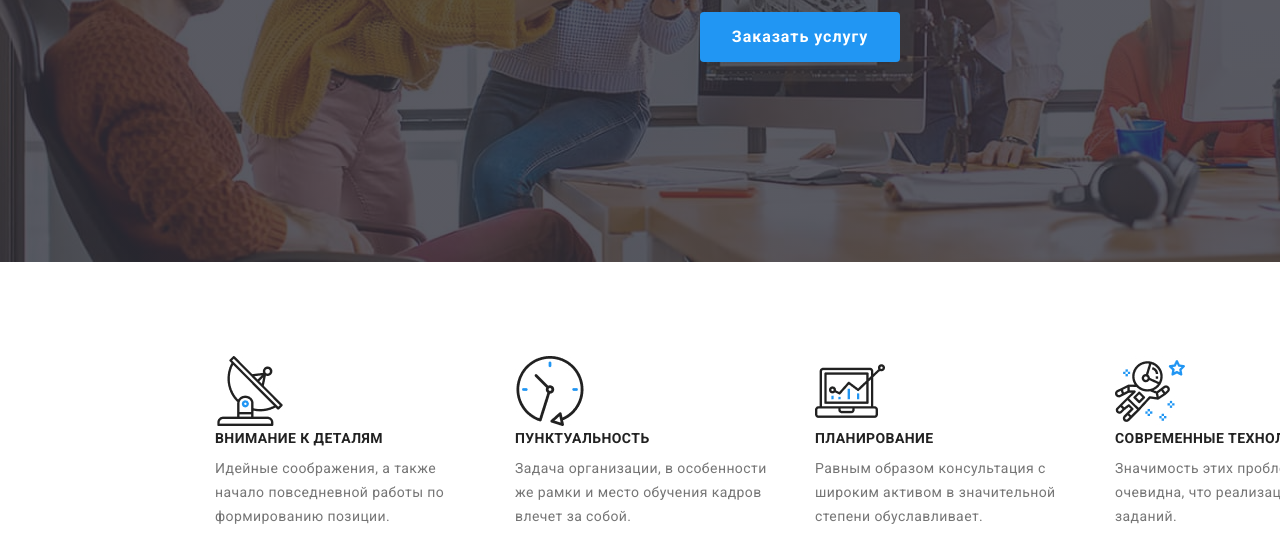
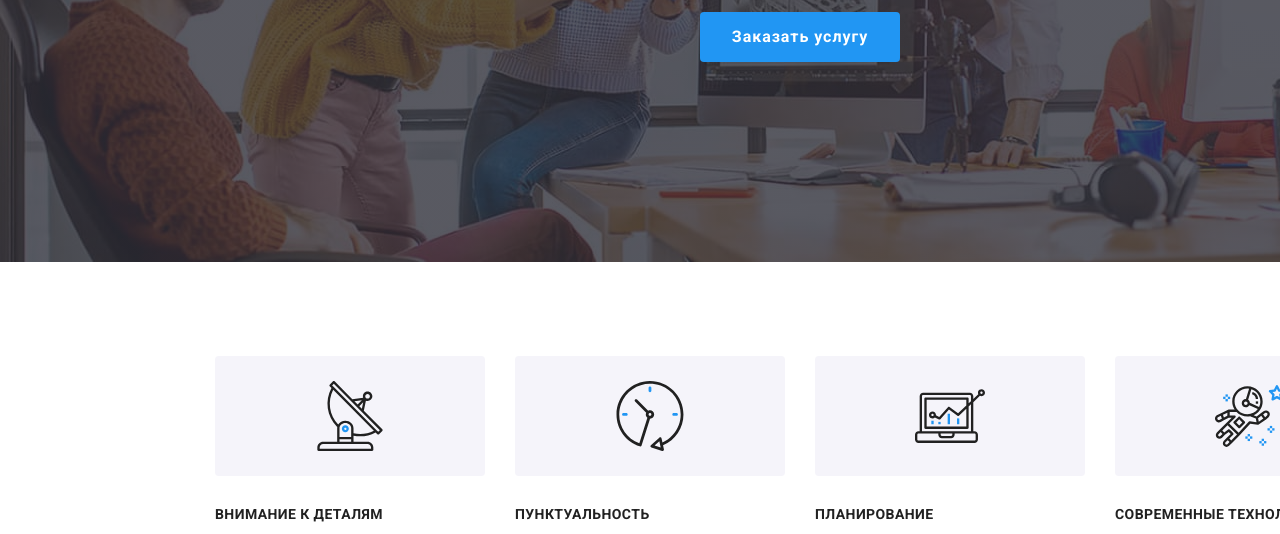
Before and after one commit to Valeriia789/goit-markup-hw-03, a plain HTML site: page index.html in a window 1280 px wide. Shown: the part 418-952 px from the top of the page. Drawn offline with nearby package versions, Linux system fonts and the light colour scheme.

Commit message:
feachers svg

```diff
--- a/css/styles.css
+++ b/css/styles.css
@@ -230,7 +230,9 @@ margin-right: 50px;
 .features-container {
   width: 1200px;
 
+  display: flex;
   align-items: center;
+  flex-wrap: wrap;
 
   margin-left: auto;
   margin-right: auto;
@@ -242,19 +244,54 @@ margin-right: 50px;
 }
 
 .features-list {
-  display: flex;
+  display: inline-flex;
   flex-wrap: wrap;
 
   margin-top: 0px;
   margin-bottom: 30px;
 }
 
-.features-list .feachers-items + .feachers-items {
+.features-list .feachers-item + .feachers-item {
   margin-left: 30px;
 }
 
-.feachers-items {
+.feachers-item {
+  display: block;
+  align-items: center;
   width: 270px;
+}
+
+.feachers-item::before {
+  display: block;
+
+  height: 120px;
+  width: 270px;
+
+  margin-top: 0px;
+  margin-bottom: 30px;
+
+  border-radius: 4px;
+  content: "";
+  background-size: initial;
+  background-repeat: no-repeat;
+  background-position: center;
+  background-color: var(--section-background-color);
+}
+
+.icon-antenna::before {
+  background-image: url(../images/1antenna.svg);
+}
+
+.icon-clock::before {
+  background-image: url(../images/2clock.svg);
+}
+
+.icon-diagram::before {
+  background-image: url(../images/3diagram.svg);
+}
+
+.icon-astronaut::before {
+  background-image: url(../images/4astronaut.svg);
 }
 
 .features-title {
--- a/index.html
+++ b/index.html
@@ -45,32 +45,28 @@
       <section class="features">
         <div class="features-container">
           <ul class="features-list">
-            <li class="feachers-items">
-              <img src="./images/antenna1.jpg" width="70" height="70" alt="" />
+            <li class="feachers-item icon-antenna">
               <h2 class="features-title">Внимание к деталям</h2>
               <p class="features-text">
                 Идейные соображения, а также начало повседневной работы по формированию позиции.
               </p>
             </li>
 
-            <li class="feachers-items">
-              <img src="./images/clock1.jpg" width="70" height="70" alt="" />
+            <li class="feachers-item icon-clock">
               <h2 class="features-title">Пунктуальность</h2>
               <p class="features-text">
                 Задача организации, в особенности же рамки и место обучения кадров влечет за собой.
               </p>
             </li>
 
-            <li class="feachers-items">
-              <img src="./images/diagram1.jpg" width="70" height="70" alt="" />
+            <li class="feachers-item icon-diagram">
               <h2 class="features-title">Планирование</h2>
               <p class="features-text">
                 Равным образом консультация с широким активом в значительной степени обуславливает.
               </p>
             </li>
 
-            <li class="feachers-items">
-              <img src="./images/astronaut1.jpg" width="70" height="70" alt="" />
+            <li class="feachers-item icon-astronaut">
               <h2 class="features-title">Современные технологии</h2>
               <p class="features-text">
                 Значимость этих проблем настолько очевидна, что реализация плановых заданий.
```
Also changed, not shown: images/1antenna.svg (added), images/2clock.svg (added), images/3diagram.svg (added), images/4astronaut.svg (added), images/antenna1.jpg (deleted), images/astronaut1.jpg (deleted), images/clock1.jpg (deleted), images/diagram1.jpg (deleted).
